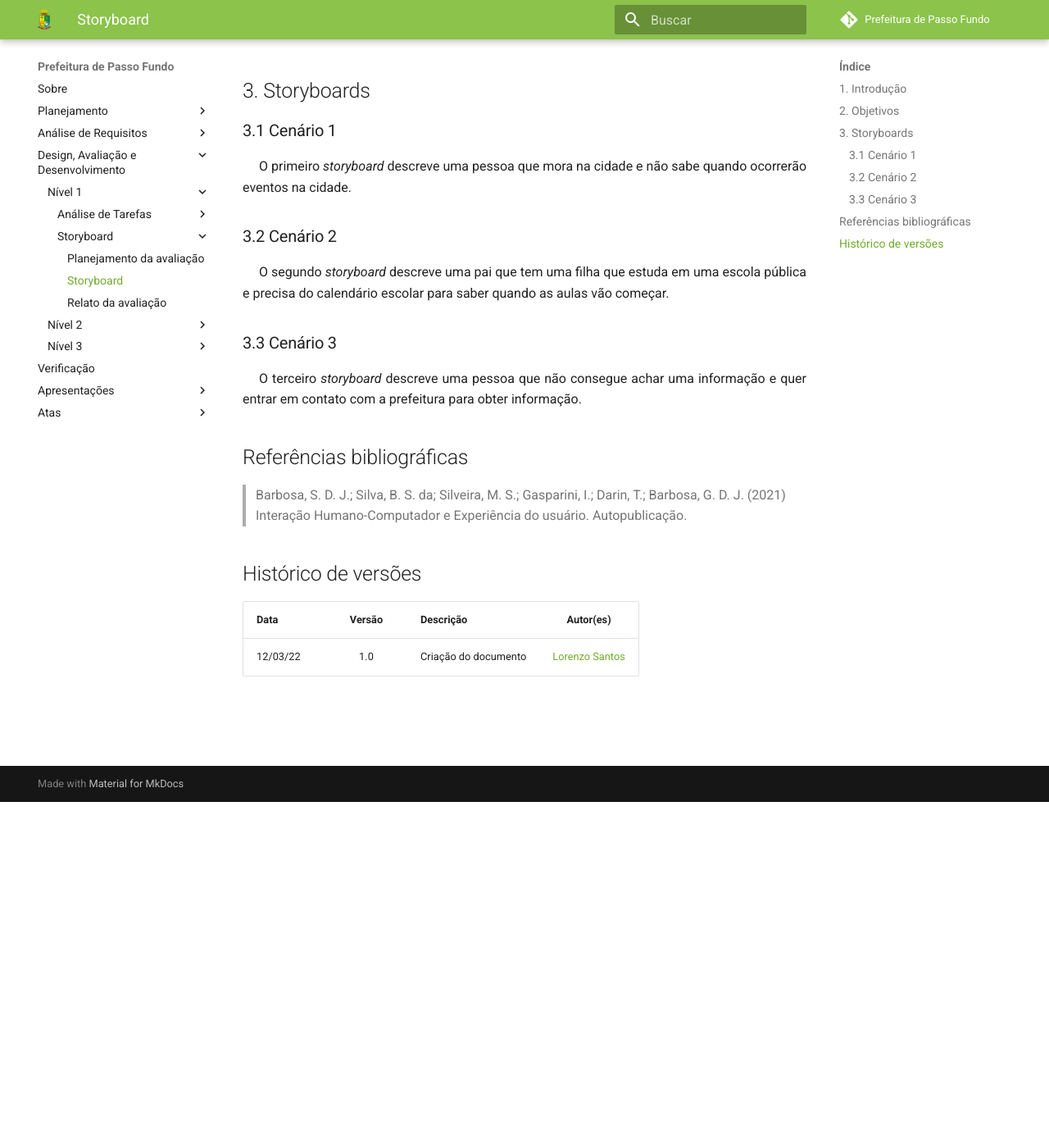
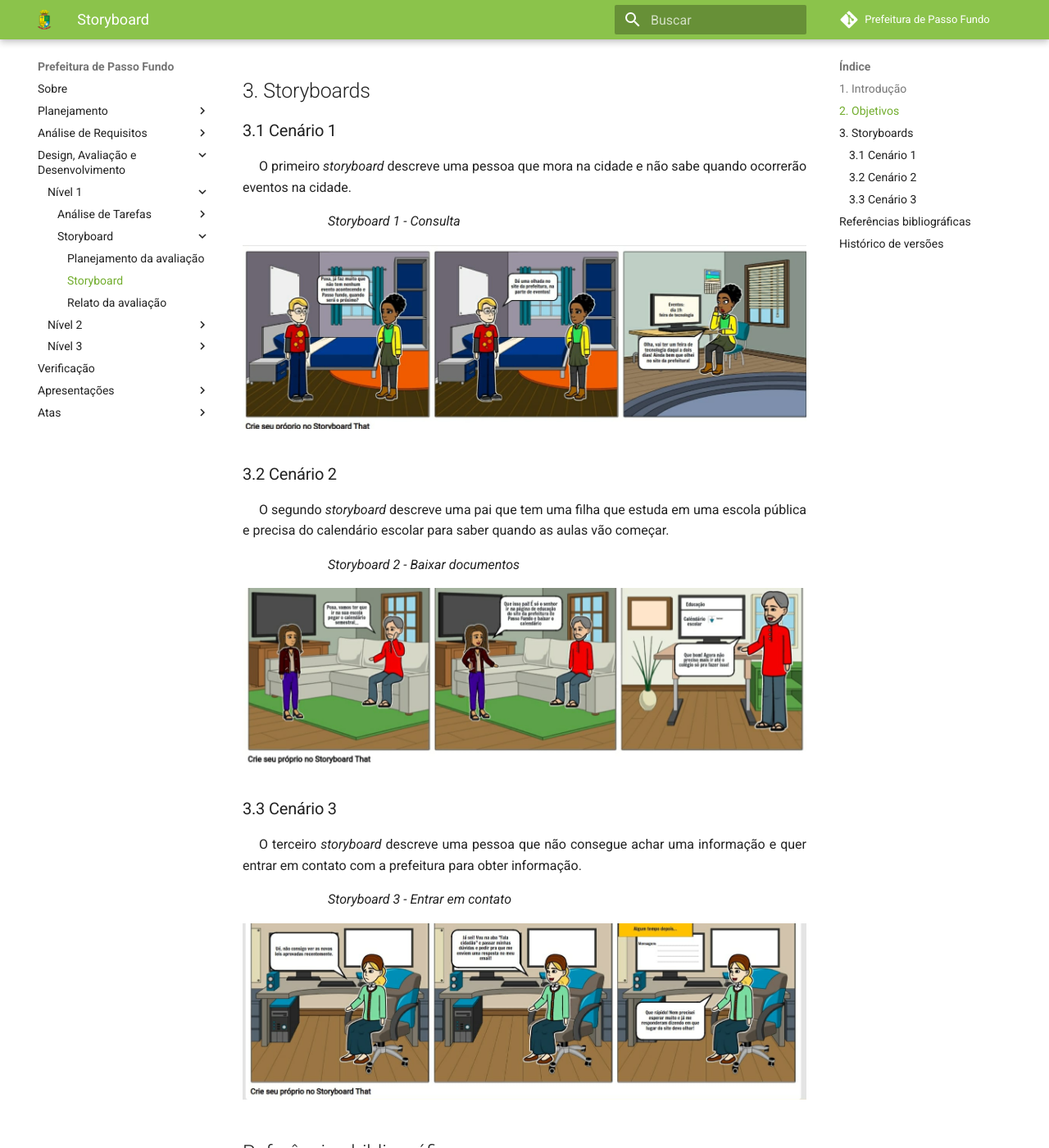
Before and after one commit to Interacao-Humano-Computador/2021.2-Prefeitura-de-Passo-Fundo, an MkDocs documentation site: the page built from docs/DesignAvaliacaoDesenvolvimento/Nivel1/Storyboard/Storyboard.md, in a window 1280 px wide and 1400 px high, scrolled down 422 px. Shown: the whole window at 82% size. Built offline with MkDocs 1.6.1 and Material for MkDocs 9.7.7, drawn with Linux system fonts in a browser that asks for light colours; comment, search, counter and statistics services are not loaded.

Commit message:
Alteração das imagens dos storyboards

```diff
--- a/docs/DesignAvaliacaoDesenvolvimento/Nivel1/Storyboard/Storyboard.md
+++ b/docs/DesignAvaliacaoDesenvolvimento/Nivel1/Storyboard/Storyboard.md
@@ -13,17 +13,34 @@ Os <i>storyboards</i> abaixo mostram possíveis cenários de uso do sistema em q
 
 ## 3. Storyboards
 
+
+
 ### 3.1 Cenário 1
 <p style="text-indent: 20px; text-align: justify">
 O primeiro <i>storyboard</i> descreve uma pessoa que mora na cidade e não sabe quando ocorrerão eventos na cidade.</p>
+
+<figcaption>Storyboard 1 - Consulta</figcaption>
+
+   ![cenario1](https://raw.githubusercontent.com/Interacao-Humano-Computador/2021.2-Prefeitura-de-Passo-Fundo/storyboard/assets/img/cenario1.png)
+
+
 
 ### 3.2 Cenário 2
 <p style="text-indent: 20px; text-align: justify">
 O segundo <i>storyboard</i> descreve uma pai que tem uma filha que estuda em uma escola pública e precisa do calendário escolar para saber quando as aulas vão começar.</p>
 
+<figcaption>Storyboard 2 - Baixar documentos</figcaption>
+
+   ![cenario2](https://raw.githubusercontent.com/Interacao-Humano-Computador/2021.2-Prefeitura-de-Passo-Fundo/storyboard/assets/img/cenario2.png)
+
+
 ### 3.3 Cenário 3
 <p style="text-indent: 20px; text-align: justify">
 O terceiro <i>storyboard</i> descreve uma pessoa que não consegue achar uma informação e quer entrar em contato com a prefeitura para obter informação.</p>
+
+<figcaption>Storyboard 3 - Entrar em contato</figcaption>
+
+   ![cenario2](https://raw.githubusercontent.com/Interacao-Humano-Computador/2021.2-Prefeitura-de-Passo-Fundo/storyboard/assets/img/cenario3.png)
 
 ## Referências bibliográficas
 
```
